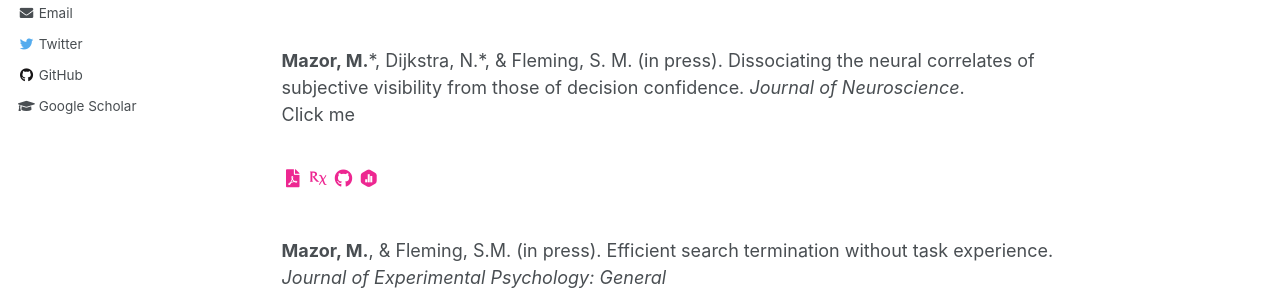
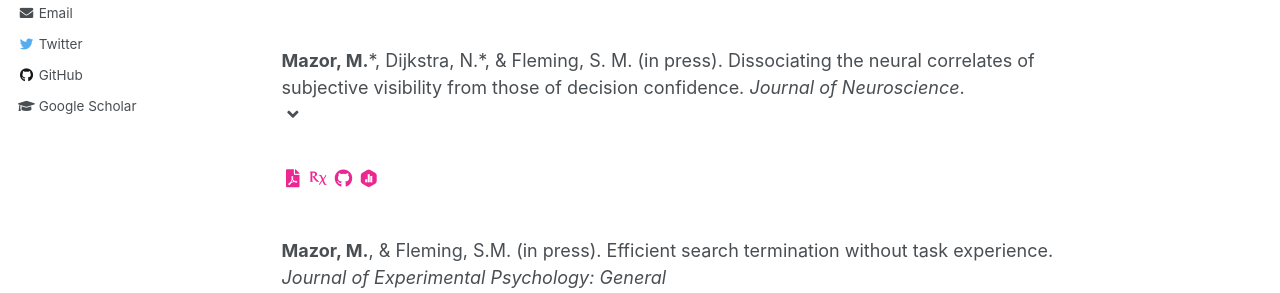
Before and after one commit to matanmazor/matanmazor.github.io, a Jekyll site: the page built from _pages/publications.md, in a window 1280 px wide. Shown: the part 144-437 px from the top of the page. Built offline with Jekyll 4.4.1, drawn with Linux system fonts in a browser that asks for light colours; some web fonts are replaced.

Commit message:
change label

```diff
--- a/_includes/archive-single.html
+++ b/_includes/archive-single.html
@@ -58,11 +58,12 @@
         {{ post.citation }}
       {% endif %}
 	  {% if post.summary_paragraph %}
-	  <label for="{{ post.id }}">Click me</label>
+	  <label for="{{ post.id }}"><i class="fas fa-fw fa-angle-down zoom" aria-hidden="true"></i></label>
 	  <input id="{{ post.id }}" type="checkbox">
 	  <div class="description">
 	  <p class="archive__item-excerpt" itemprop="description">{{ post.summary_paragraph | markdownify }}</p>
 	  </div>
+
       {% endif %}
 
 	  <br>
```
